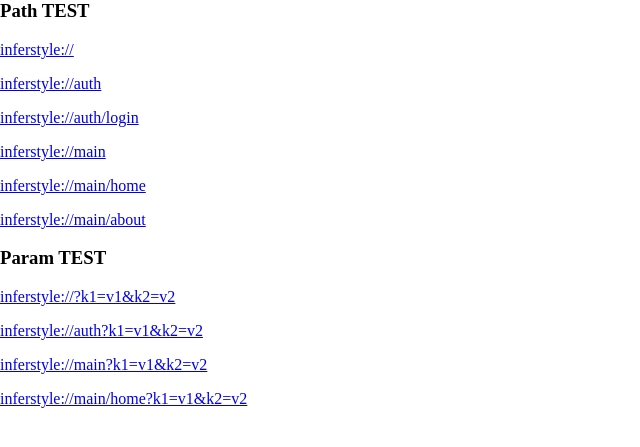
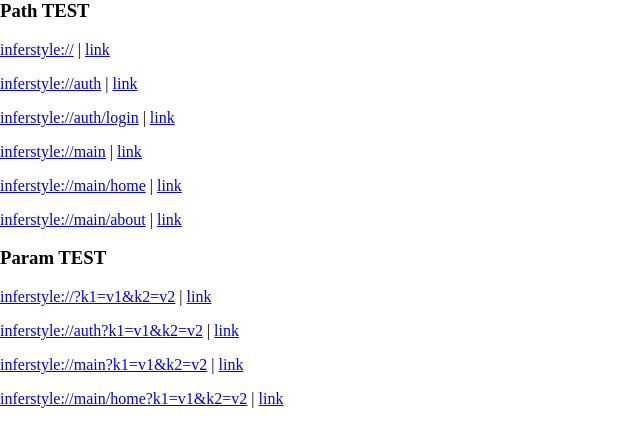
Before and after one commit to hiptkang/hiptkang.github.io, a Jekyll site: the page static/test-deep-link.html, which Jekyll copies as it is, in a window 1280 px wide. Shown: the top 447 px of the page, without its empty margins (0-640 px from the left). Built offline with Jekyll 4.4.1, drawn with Linux system fonts in a browser that asks for light colours; comment, search, counter and statistics services are not loaded.

Commit message:
Update test-deep-link.html

```diff
--- a/static/test-deep-link.html
+++ b/static/test-deep-link.html
@@ -12,19 +12,58 @@
 
 <div id="container">
   <h3>Path TEST</h3>
-  <p><a href="inferstyle://">inferstyle://</a></p>
-  <p><a href="inferstyle://auth">inferstyle://auth</a></p>
-  <p><a href="inferstyle://auth/login">inferstyle://auth/login</a></p>
-  <p><a href="inferstyle://main">inferstyle://main</a></p>
-  <p><a href="inferstyle://main/home">inferstyle://main/home</a></p>
-  <p><a href="inferstyle://main/about">inferstyle://main/about</a></p>
+  <p>
+    <a href="#" onclick="redirect_deeplink(event);return false;">inferstyle://</a> |
+    <a href="inferstyle://">link</a>
+  </p>
+  <p>
+    <a href="#" onclick="redirect_deeplink(event);return false;">inferstyle://auth</a> |
+    <a href="inferstyle://auth">link</a>
+  </p>
+  <p>
+    <a href="#" onclick="redirect_deeplink(event);return false;">inferstyle://auth/login</a> |
+    <a href="inferstyle://auth/login">link</a>
+  </p>
+  <p>
+    <a href="#" onclick="redirect_deeplink(event);return false;">inferstyle://main</a> |
+    <a href="inferstyle://main">link</a>
+  </p>
+  <p>
+    <a href="#" onclick="redirect_deeplink(event);return false;">inferstyle://main/home</a> |
+    <a href="inferstyle://main/home">link</a>
+  </p>
+  <p>
+    <a href="#" onclick="redirect_deeplink(event);return false;">inferstyle://main/about</a> |
+    <a href="inferstyle://main/about">link</a>
+  </p>
 
   <h3>Param TEST</h3>
-  <p><a href="inferstyle://?k1=v1&k2=v2">inferstyle://?k1=v1&k2=v2</a></p>
-  <p><a href="inferstyle://auth?k1=v1&k2=v2">inferstyle://auth?k1=v1&k2=v2</a></p>
-  <p><a href="inferstyle://main?k1=v1&k2=v2">inferstyle://main?k1=v1&k2=v2</a></p>
-  <p><a href="inferstyle://main/home?k1=v1&k2=v2">inferstyle://main/home?k1=v1&k2=v2</a></p>
+  <p>
+    <a href="#" onclick="redirect_deeplink(event);return false;">inferstyle://?k1=v1&k2=v2</a> |
+    <a href="inferstyle://?k1=v1&k2=v2">link</a>
+  </p>
+  <p>
+    <a href="#" onclick="redirect_deeplink(event);return false;">inferstyle://auth?k1=v1&k2=v2</a> |
+    <a href="inferstyle://auth?k1=v1&k2=v2">link</a>
+  </p>
+  <p>
+    <a href="#" onclick="redirect_deeplink(event);return false;">inferstyle://main?k1=v1&k2=v2</a> |
+    <a href="inferstyle://main?k1=v1&k2=v2">link</a>
+  </p>
+  <p>
+    <!-- redirect -->
+    <a href="#" onclick="redirect_deeplink(event);return false;">inferstyle://main/home?k1=v1&k2=v2</a> |
+    <!-- link -->
+    <a href="inferstyle://main/home?k1=v1&k2=v2">link</a>
+  </p>
 
 </div>
+<script>
+function redirect_deeplink(e) {
+  var src = e.target || e.srcElement;
+  alert(src.text);
+  window.location = src.text;
+}
+</script>
 </body>
 </html>
```
